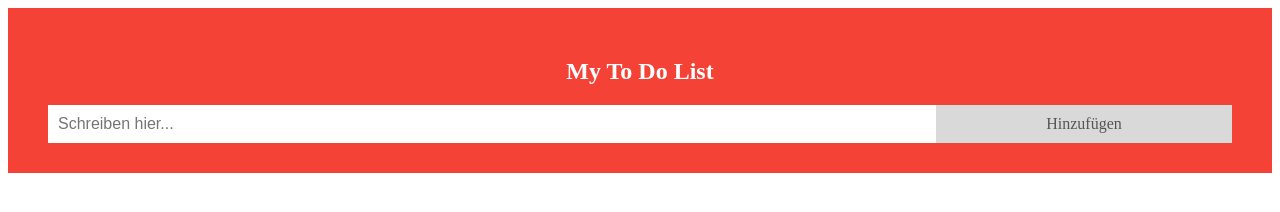
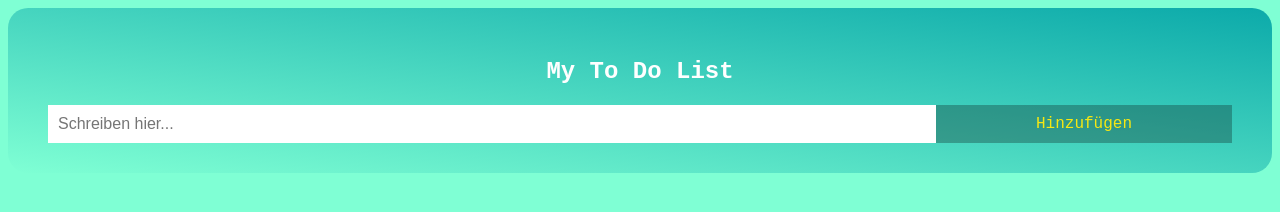
Before and after one commit to Duongthien1809/toDoList, a plain HTML site: page index.html in a window 1280 px wide. Drawn offline with Linux system fonts and the light colour scheme.

Commit message:
background and add button setting

```diff
--- a/scripts.js
+++ b/scripts.js
@@ -34,7 +34,7 @@ function newElement() {
     var t = document.createTextNode(inputValue);
     li.appendChild(t);
     if (inputValue === '') {
-        alert("You must write something!");
+        alert("du muss etwas schreiben!");
     } else {
         document.getElementById("myUL").appendChild(li);
     }
--- a/style.css
+++ b/style.css
@@ -2,6 +2,13 @@
 
 * {
     box-sizing: border-box;
+}
+
+body {
+    background: aquamarine;
+    font-family: 'Courier New', Courier, monospace;
+    display: block;
+    opacity: 0, 5;
 }
 
 
@@ -16,6 +23,7 @@ ul {
 /* gestalten die Listelmente */
 
 ul li {
+    border-radius: 20px;
     cursor: pointer;
     position: relative;
     padding: 12px 8px 12px 40px;
@@ -47,7 +55,7 @@ ul li:hover {
 /* wenn List Item ist makiert, wirk Spann Farbe dunkeln ändern*/
 
 ul li.checked {
-    background: #888;
+    background: rgb(34, 138, 39);
     color: #fff;
     text-decoration: line-through;
 }
@@ -79,7 +87,7 @@ ul li.checked::before {
 }
 
 .close:hover {
-    background-color: #f44336;
+    background-color: #34286d;
     color: white;
 }
 
@@ -87,7 +95,8 @@ ul li.checked::before {
 /* gestalten To do list header */
 
 .header {
-    background-color: #f44336;
+    border-radius: 20px;
+    background: linear-gradient(to right top, aquamarine, rgb(12, 170, 170));
     padding: 30px 40px;
     color: white;
     text-align: center;
@@ -118,8 +127,8 @@ input {
 .addBtn {
     padding: 10px;
     width: 25%;
-    background: #d9d9d9;
-    color: #555;
+    background: #102d2b58;
+    color: #f7e812;
     float: left;
     text-align: center;
     font-size: 16px;
@@ -129,5 +138,5 @@ input {
 }
 
 .addBtn:hover {
-    background-color: #bbb;
+    background-color: rgb(20, 19, 19);
 }
```
Also changed, not shown: index.html (renamed from index.htm).
